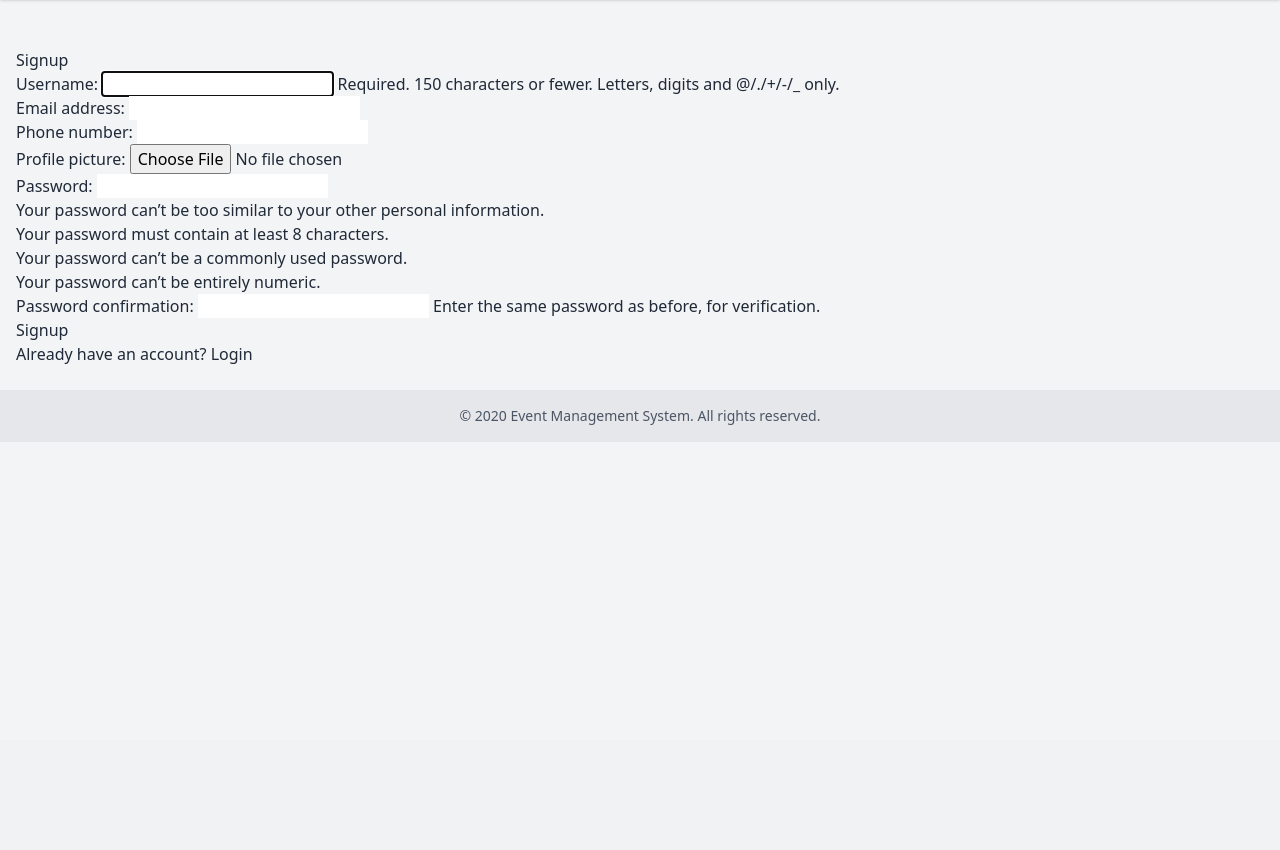
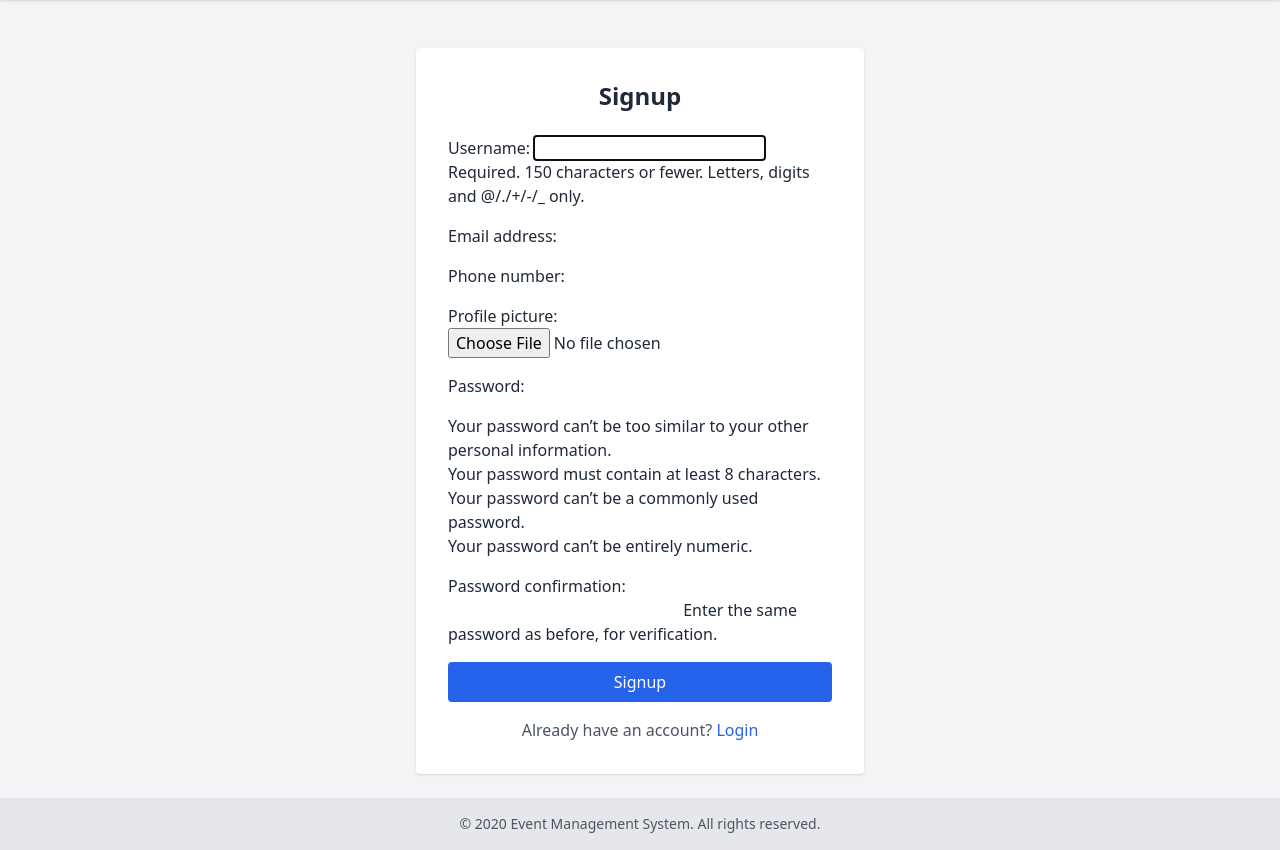
Before and after one commit to shehabuddin380/assignment-2-, a Django app: template users/templates/users/register.html in a window 1280 px wide. Shown: the part 60-910 px from the top of the page. Before the commit the page ends 485 px from the top, so only its background shows below. Run offline with Django 5.2, Linux system fonts and the light colour scheme; tables that the repository leaves empty hold one stand-in row (values such as "Sample post"); the template is opened without the code that fills it: values that come from a table or form of the project are taken from there, most other values are stand-ins (such as "Sample title", 1, 10 or a date in 2020).

Commit message:
fix and update register

```diff
--- a/users/templates/users/register.html
+++ b/users/templates/users/register.html
@@ -1,11 +1,17 @@
 {% extends 'tasks/base.html' %}
 {% block title %}Signup{% endblock %}
 {% block content %}
-<h2>Signup</h2>
-<form method="post" enctype="multipart/form-data">
-    {% csrf_token %}
-    {{ form.as_p }}
-    <button type="submit">Signup</button>
-</form>
-<p>Already have an account? <a href="{% url 'login' %}">Login</a></p>
+<div class="max-w-md mx-auto bg-white p-8 rounded shadow">
+    <h2 class="text-2xl font-bold mb-6 text-center">Signup</h2>
+    <form method="post" enctype="multipart/form-data" class="space-y-4">
+        {% csrf_token %}
+        {{ form.as_p }}
+        <button type="submit" class="w-full bg-blue-600 text-white py-2 rounded hover:bg-blue-700">
+            Signup
+        </button>
+    </form>
+    <p class="text-center mt-4 text-gray-600">
+        Already have an account? <a href="{% url 'login' %}" class="text-blue-600 hover:underline">Login</a>
+    </p>
+</div>
 {% endblock %}
```
